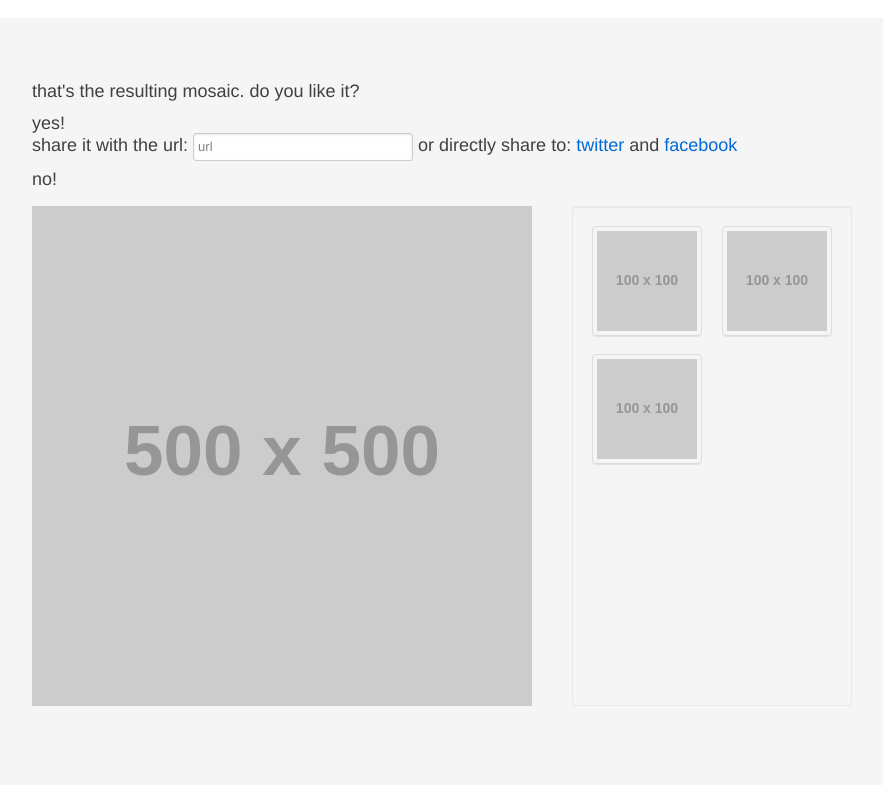
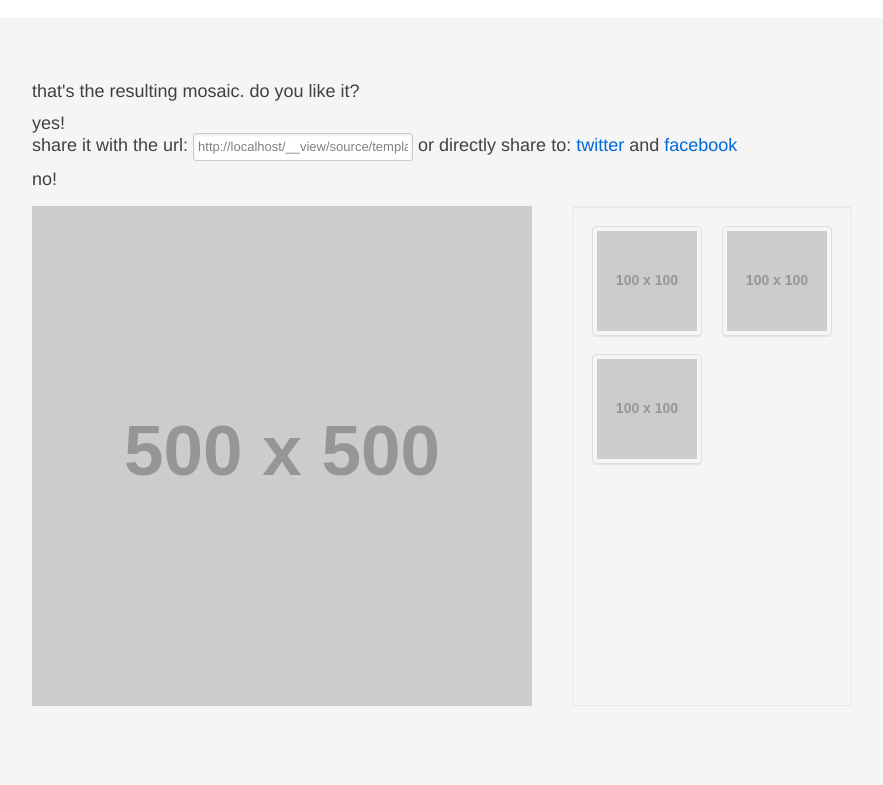
Before and after one commit to arthurnn/picturme, a Django app: template source/templates/details.html in a window 1280 px wide. Shown: the part 56-841 px from the top of the page, without its empty margins (198-1081 px from the left). Run offline with Django 3.2, Linux system fonts and the light colour scheme; the template is opened without the code that fills it, so the values that code supplies are empty; grey boxes labelled with a size stand in for pictures from a placeholder-image service; parts of the project's set-up code (start-up, migrations or seed data) failed here and were passed over; some libraries are stand-ins or nearby versions; some web fonts are replaced.

Commit message:
grab url in JS for #detail-url

```diff
--- a/docroot/static/js/script.js
+++ b/docroot/static/js/script.js
@@ -39,6 +39,9 @@ $(function(){
         }
     }, 1000);
   });
+  $("#detail-url").ready(function(){
+    $("#detail-url").val(location.href);
+  });
 });
 
 var popup = function(url, title) {
--- a/source/templates/details.html
+++ b/source/templates/details.html
@@ -12,7 +12,7 @@
                 <p>That's the resulting mosaic. Do you like it?</p>
                 <details open>
                     <summary>Yes!</summary>
-                    <p>Share it with the url: <input type="text" value="URL" /> or directly share to: <a href="https://twitter.com/share" class="share-tw" title="Twitter">Twitter</a> and <a href="#" class="share-fb">Facebook</a></p>
+                    <p>Share it with the url: <input type="text" id="detail-url" /> or directly share to: <a href="https://twitter.com/share" class="share-tw" title="Twitter">Twitter</a> and <a href="#" class="share-fb">Facebook</a></p>
                 </details>
                 <details>
                     <summary>No!</summary>
```
